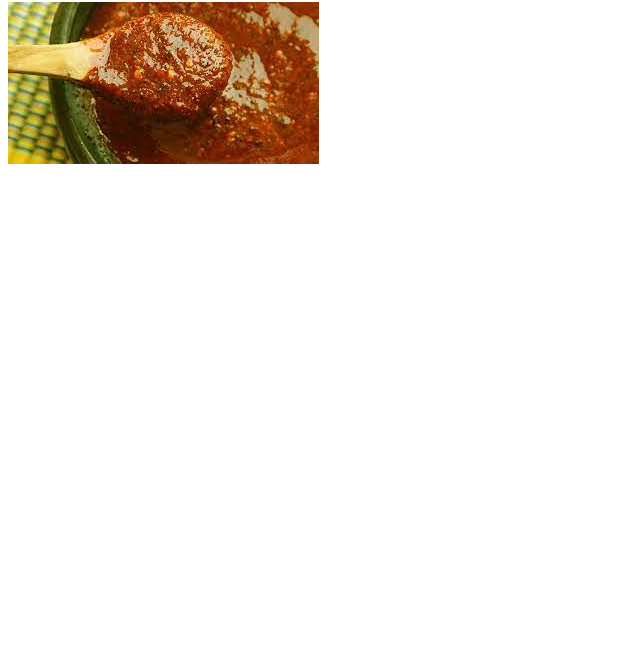
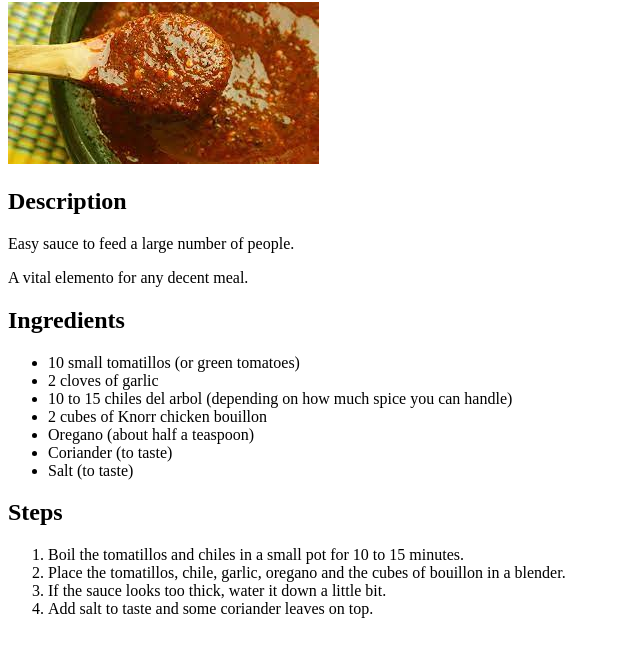
Before and after one commit to SigurdIsGood/odin-recipes, a plain HTML site: page recipes/sauce.html in a window 1280 px wide. Shown: the part 78-734 px from the top of the page, without its empty margins (0-640 px from the left). Drawn offline with Linux system fonts and the light colour scheme.

Commit message:
Add ingredients and steps to sauce.html

```diff
--- a/recipes/sauce.html
+++ b/recipes/sauce.html
@@ -9,5 +9,25 @@
 <body>
     <h1>Red hot sauce</h1>
     <img src="../images/salsa.jpeg" alt="Spoonful of salsa">
+    <h2>Description</h2>
+        <p>Easy sauce to feed a large number of people.</p>
+        <p>A vital elemento for any decent meal.</p>
+    <h2>Ingredients</h2>
+        <ul>
+            <li>10 small tomatillos (or green tomatoes)</li>
+            <li>2 cloves of garlic</li>
+            <li>10 to 15 chiles del arbol (depending on how much spice you can handle)</li>
+            <li>2 cubes of Knorr chicken bouillon</li>
+            <li>Oregano (about half a teaspoon)</li>
+            <li>Coriander (to taste)</li>
+            <li>Salt (to taste)</li>
+        </ul>
+    <h2>Steps</h2>
+        <ol>
+            <li>Boil the tomatillos and chiles in a small pot for 10 to 15 minutes.</li>
+            <li>Place the tomatillos, chile, garlic, oregano and the cubes of bouillon in a blender.</li>
+            <li>If the sauce looks too thick, water it down a little bit.</li>
+            <li>Add salt to taste and some coriander leaves on top.</li>
+        </ol>
 </body>
 </html>
```
